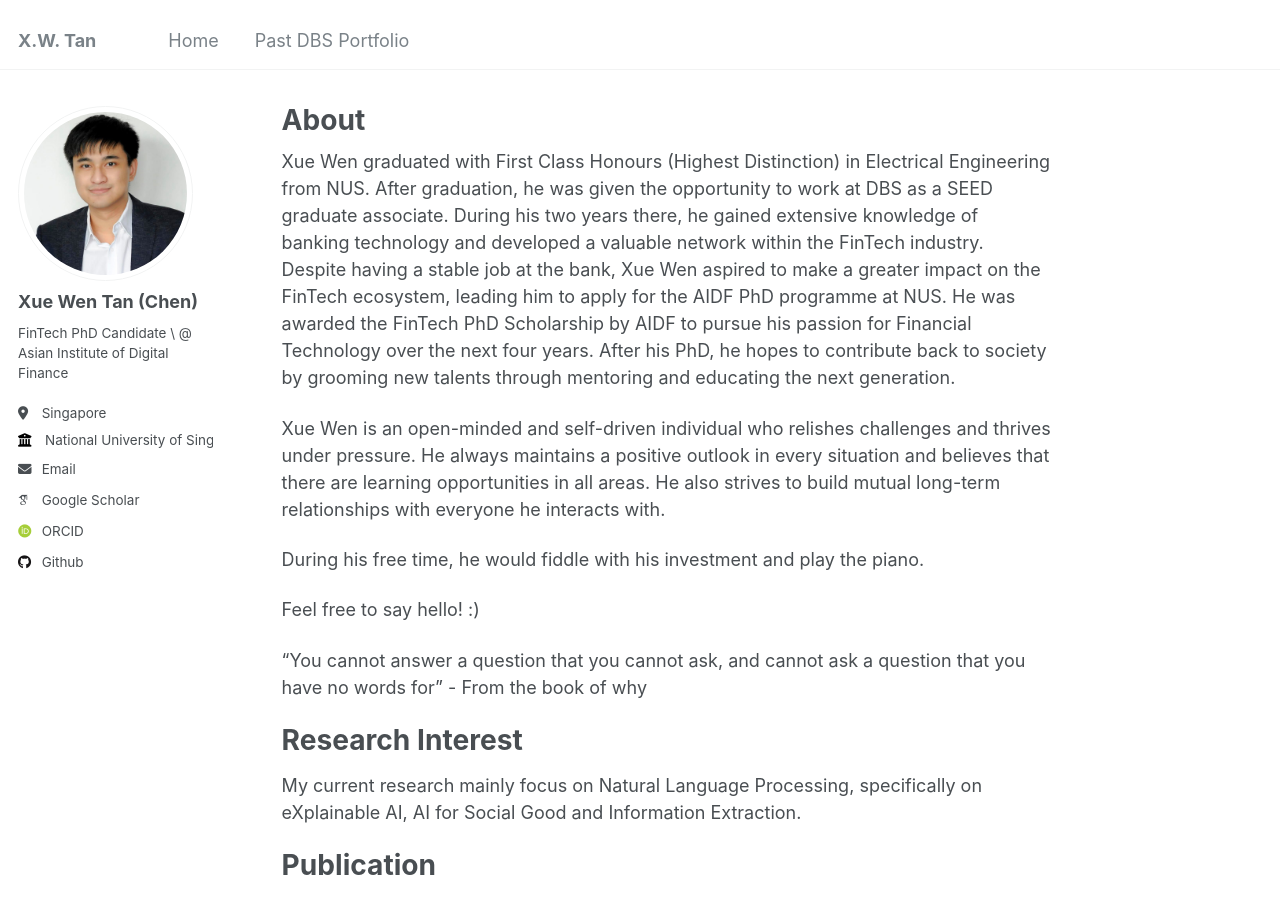
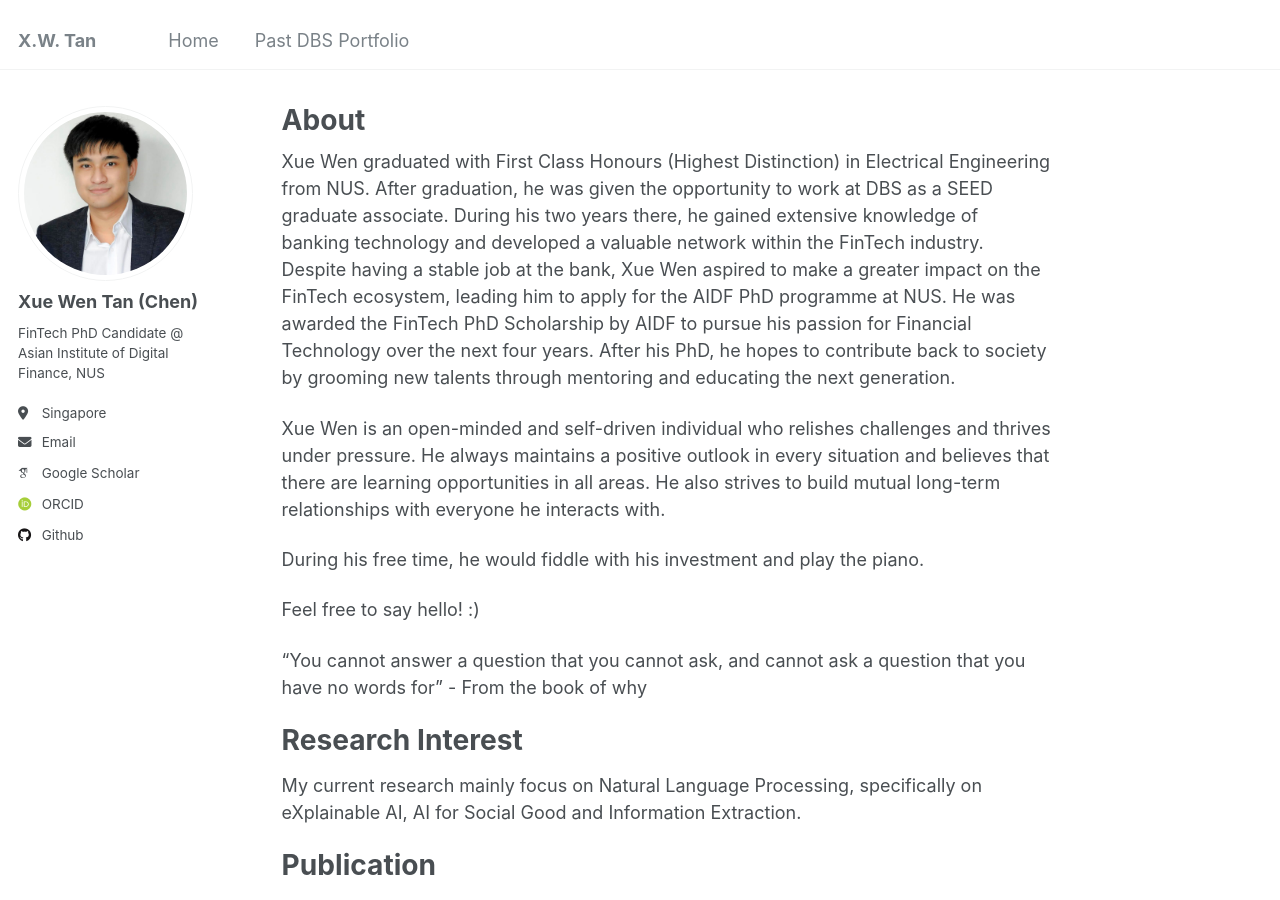
Before and after one commit to Chen-XueWen/Chen-XueWen.github.io, a Jekyll site: the page built from _pages/about.md, in a window 1280 px wide and 900 px high. Built offline with Jekyll 4.4.1, drawn with Linux system fonts in a browser that asks for light colours; some web fonts are replaced.

Commit message:
Update _config.yml

```diff
--- a/_config.yml
+++ b/_config.yml
@@ -24,9 +24,9 @@ author:
   avatar           : "profile.png"
   name             : "Xue Wen Tan (Chen)"
   pronouns         : # example: "she/her"
-  bio              : "FinTech PhD Candidate \\ @ Asian Institute of Digital Finance"
+  bio              : "FinTech PhD Candidate @ Asian Institute of Digital Finance, NUS"
   location         : "Singapore"
-  employer         : "National University of Singapore"
+  employer         : # URL
   uri              : # URL
   email            : "xuewen@u.nus.edu"
 
```
